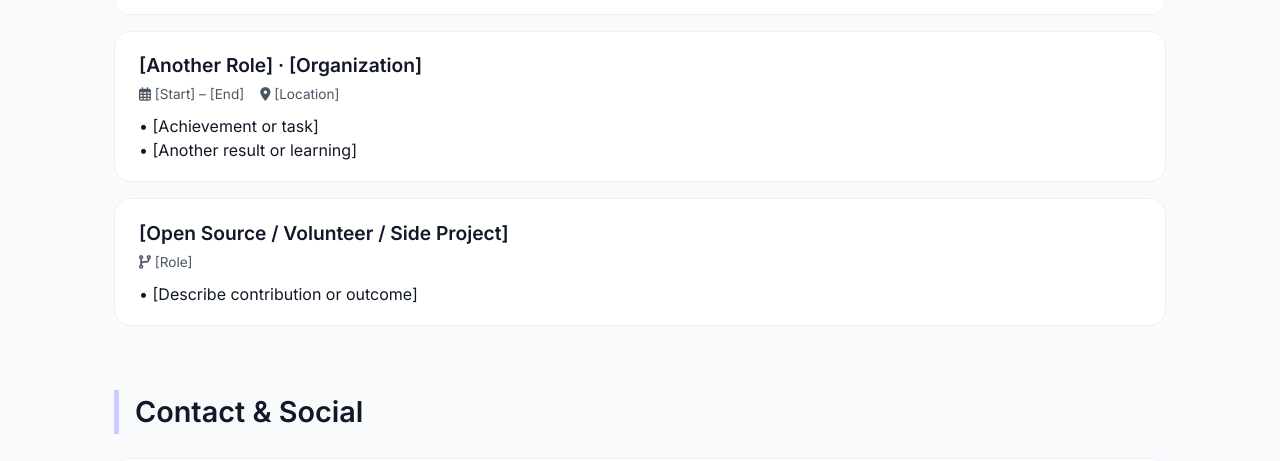
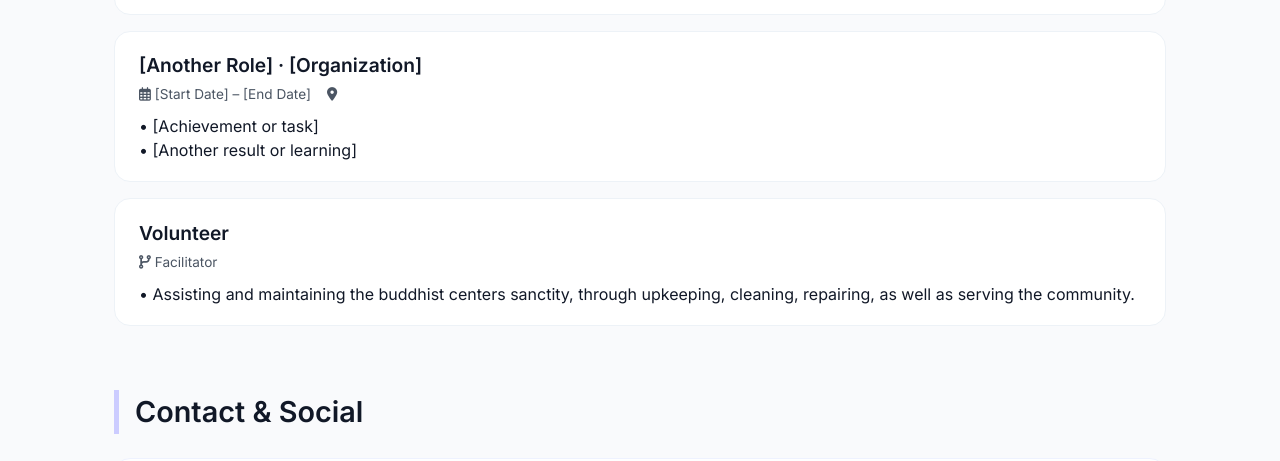
Before and after one commit to JustinN2/Resume, a plain HTML site: page Index.html in a window 1280 px wide. Shown: the part 888-1349 px from the top of the page. Drawn offline with Linux system fonts and the light colour scheme; files that its build step writes are made by us from their sources.

Commit message:
Update Index.html

```diff
--- a/Index.html
+++ b/Index.html
@@ -9,7 +9,7 @@
   <!-- Font Awesome 6 -->
   <link rel="stylesheet" href="https://cdnjs.cloudflare.com/ajax/libs/font-awesome/6.0.0-beta3/css/all.min.css">
   <!-- Custom CSS -->
-  <link rel="stylesheet" href="css/style.css">
+  <link rel="stylesheet" href="style.css">
 </head>
 <body>
   <nav class="navbar">
@@ -75,8 +75,8 @@
       <div class="exp-item">
         <h3>[Another Role] · [Organization]</h3>
         <div class="exp-meta">
-          <span><i class="far fa-calendar-alt"></i> [Start] – [End]</span>
-          <span><i class="fas fa-map-marker-alt"></i> [Location]</span>
+          <span><i class="far fa-calendar-alt"></i> [Start Date] – [End Date]</span>
+          <span><i class="fas fa-map-marker-alt"></i> </span>
         </div>
         <p>• [Achievement or task]</p>
         <p>• [Another result or learning]</p>
@@ -84,11 +84,11 @@
 
       <!-- Experience Item 3 -->
       <div class="exp-item">
-        <h3>[Open Source / Volunteer / Side Project]</h3>
+        <h3>Volunteer</h3>
         <div class="exp-meta">
-          <span><i class="fas fa-code-branch"></i> [Role]</span>
+          <span><i class="fas fa-code-branch"></i> Facilitator</span>
         </div>
-        <p>• [Describe contribution or outcome]</p>
+        <p>• Assisting and maintaining the buddhist centers sanctity, through upkeeping, cleaning, repairing, as well as serving the community. </p>
       </div>
     </section>
 
```
